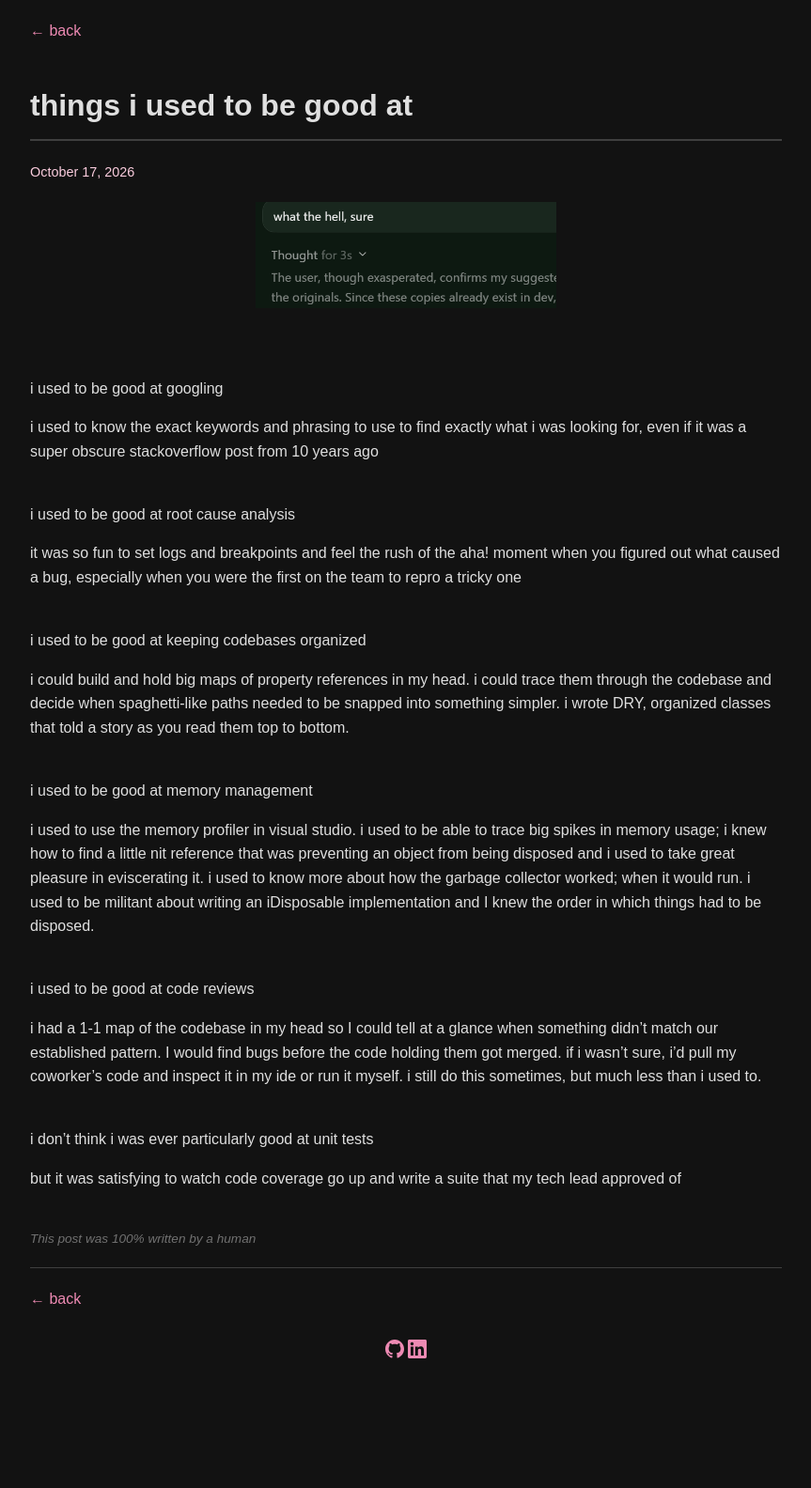
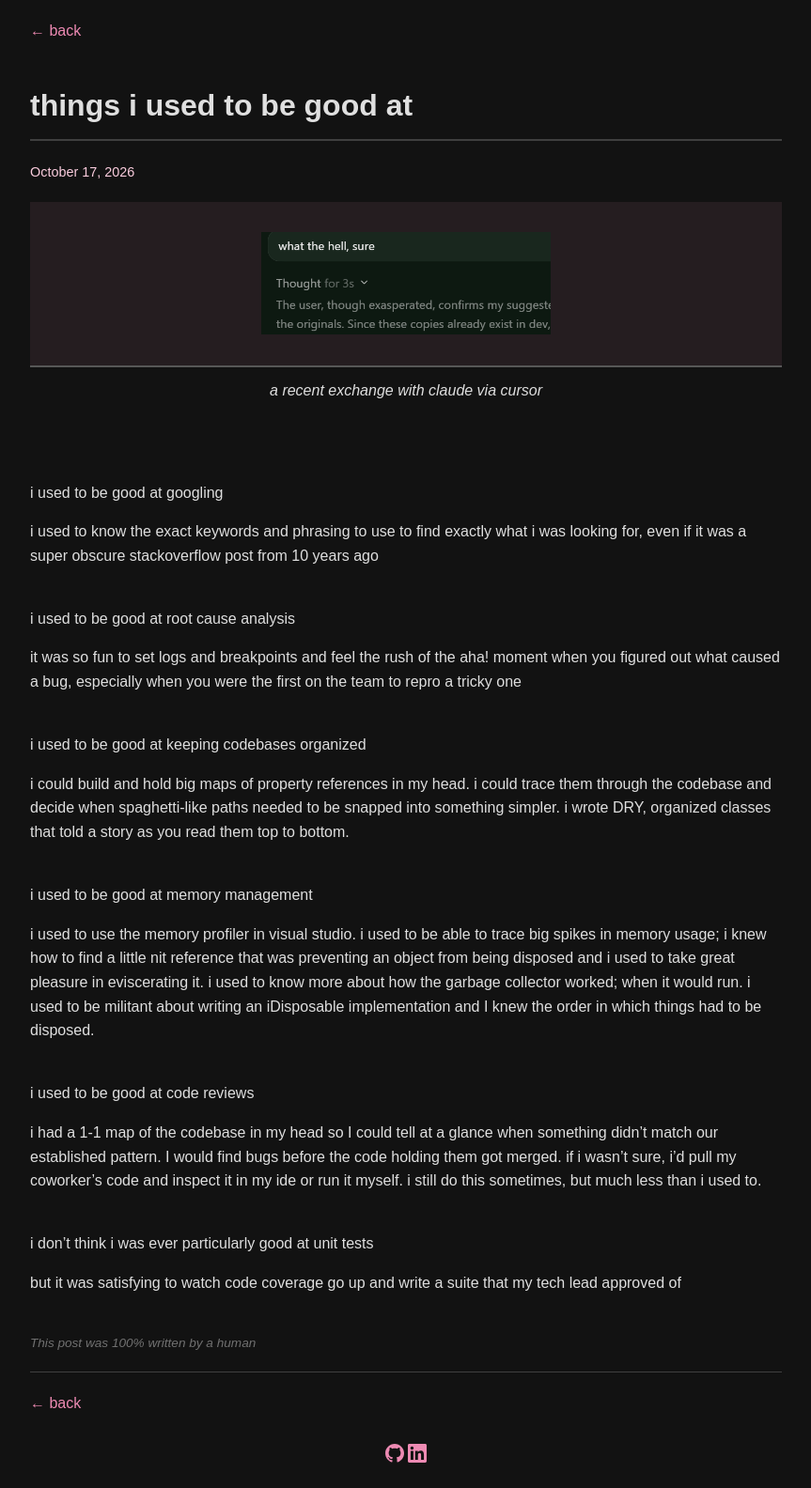
Before and after one commit to superfamousdog/superfamousdog.github.io, a Jekyll site: the page built from _posts/2026-10-17-things-i-used-to-be-good-at.md, in a window 1280 px wide. Shown: the whole page at 94% size, without its empty margins (208-1071 px from the left). Built offline with Jekyll 4.4.1, drawn with Linux system fonts in a browser that asks for light colours; before the commit the page ends 1473 px from its top, so only the background shows below that.

Commit message:
Update 2026-10-17-things-i-used-to-be-good-at.md

```diff
--- a/_posts/2026-10-17-things-i-used-to-be-good-at.md
+++ b/_posts/2026-10-17-things-i-used-to-be-good-at.md
@@ -4,8 +4,10 @@
 date: 2026-10-17
 attribution: "This post was 100% written by a human"
 ---
+| ![saying what the hell, sure to a helpful coding agent](/what-the-hell-sure.png) |
+|:--:|
+| *a recent exchange with claude via cursor* |
 
-![saying what the hell, sure to a helpful coding agent](/what-the-hell-sure.png)
 
 
 <br><br>
```
